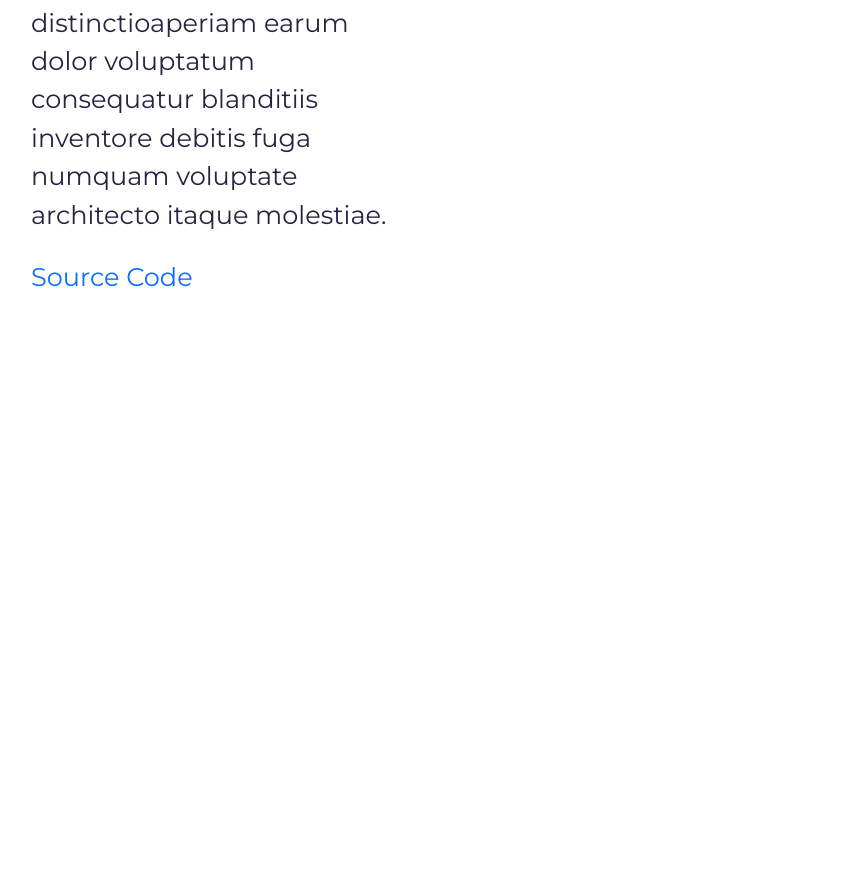
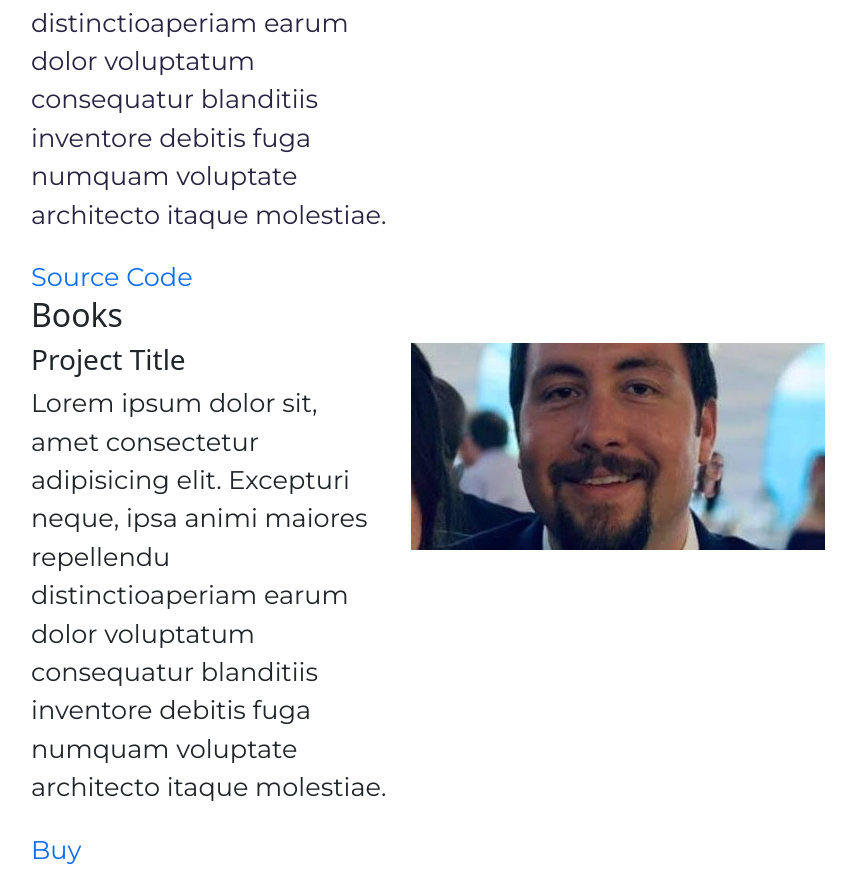
Before and after one commit to SciFiTy10/portfolio, a Gatsby site: page / in a window 1280 px wide. Shown: the part 1913-2782 px from the top of the page, without its empty margins (51-907 px from the left). Before the commit the page ends 2209 px from the top, so only its background shows below. Built offline with nearby package versions, Linux system fonts and the light colour scheme; Gatsby itself is replaced by a stand-in of ours.

Commit message:
update component

```diff
--- /dev/null
+++ b/src/components/Books.js
@@ -0,0 +1,92 @@
+import React, { useEffect, useState } from "react";
+import Fade from "react-reveal/Fade";
+import { Container, Row, Col } from "react-bootstrap";
+import Title from "./Title";
+import BookImg from "./Image/BookImg";
+import * as booksStyles from "../styles/Component/projects.module.scss";
+import * as buttonStyles from "../styles/UI/button.module.scss";
+import * as typographyStyles from "../styles/UI/typography.module.scss";
+
+const Projects = () => {
+  const [isDesktop, setIsDesktop] = useState(false);
+  const [isMobile, setIsMobile] = useState(false);
+
+  useEffect(() => {
+    if (window.innerWidth > 769) {
+      setIsDesktop(true);
+      setIsMobile(false);
+    } else {
+      setIsMobile(true);
+      setIsDesktop(false);
+    }
+  }, []);
+
+  return (
+    <section id="books" className={booksStyles.books}>
+      <Container>
+        <div className={booksStyles.bookWrapper}>
+          <Title title="Books" />
+          <Row key="1">
+            <Col lg={4} sm={12}>
+              <Fade
+                left={isDesktop}
+                bottom={isMobile}
+                duration={1000}
+                delay={500}
+                distance="30px"
+              >
+                <div className={booksStyles.bookWrapperText}>
+                  <h3 className={booksStyles.bookWrapperTextTitle}>
+                    Project Title
+                  </h3>
+                  <div>
+                    <p>
+                      Lorem ipsum dolor sit, amet consectetur adipisicing elit.
+                      Excepturi neque, ipsa animi maiores repellendu
+                      distinctioaperiam earum dolor voluptatum consequatur
+                      blanditiis inventore debitis fuga numquam voluptate
+                      architecto itaque molestiae.
+                    </p>
+                    <p className="mb-4"></p>
+                  </div>
+                  <a
+                    target="_blank"
+                    rel="noopener noreferrer"
+                    className={`${buttonStyles.ctaBtn} ${typographyStyles.textColorMain}`}
+                    href="https://www.amazon.com/COOL-Guide-Life-Tyler-Ridings/dp/B08YQCQ96P/ref=tmm_pap_swatch_0?_encoding=UTF8&qid=&sr="
+                  >
+                    Buy
+                  </a>
+                </div>
+              </Fade>
+            </Col>
+            <Col lg={8} sm={12}>
+              <Fade
+                right={isDesktop}
+                bottom={isMobile}
+                duration={1000}
+                delay={1000}
+                distance="30px"
+              >
+                <div className={booksStyles.bookWrapperImage}>
+                  <a
+                    href="#!"
+                    target="_blank"
+                    aria-label="Book Link"
+                    rel="noopener noreferrer"
+                  >
+                    <div className={booksStyles.bookWrapperImageThumbnail}>
+                      <BookImg />
+                    </div>
+                  </a>
+                </div>
+              </Fade>
+            </Col>
+          </Row>
+        </div>
+      </Container>
+    </section>
+  );
+};
+
+export default Projects;
--- /dev/null
+++ b/src/components/Image/BookImg.js
@@ -0,0 +1,15 @@
+import React from "react";
+import { StaticImage } from "gatsby-plugin-image";
+
+const BookImg = () => (
+  <StaticImage
+    alt="profile picture"
+    src="../../images/profile.jpg"
+    placeholder="blurred"
+    layout="fixed"
+    width={700}
+    height={350}
+  />
+);
+
+export default BookImg;
--- a/src/pages/index.js
+++ b/src/pages/index.js
@@ -2,6 +2,7 @@ import React from "react";
 import Welcome from "../components/Welcome";
 import About from "../components/About";
 import Projects from "../components/Projects";
+import Books from "../components/Books";
 
 // markup
 const IndexPage = () => {
@@ -10,6 +11,7 @@ const IndexPage = () => {
       <Welcome />
       <About />
       <Projects />
+      <Books />
     </main>
   );
 };
```
Also changed, not shown: src/styles/Component/books.module.scss (added, +81 -0 lines).
